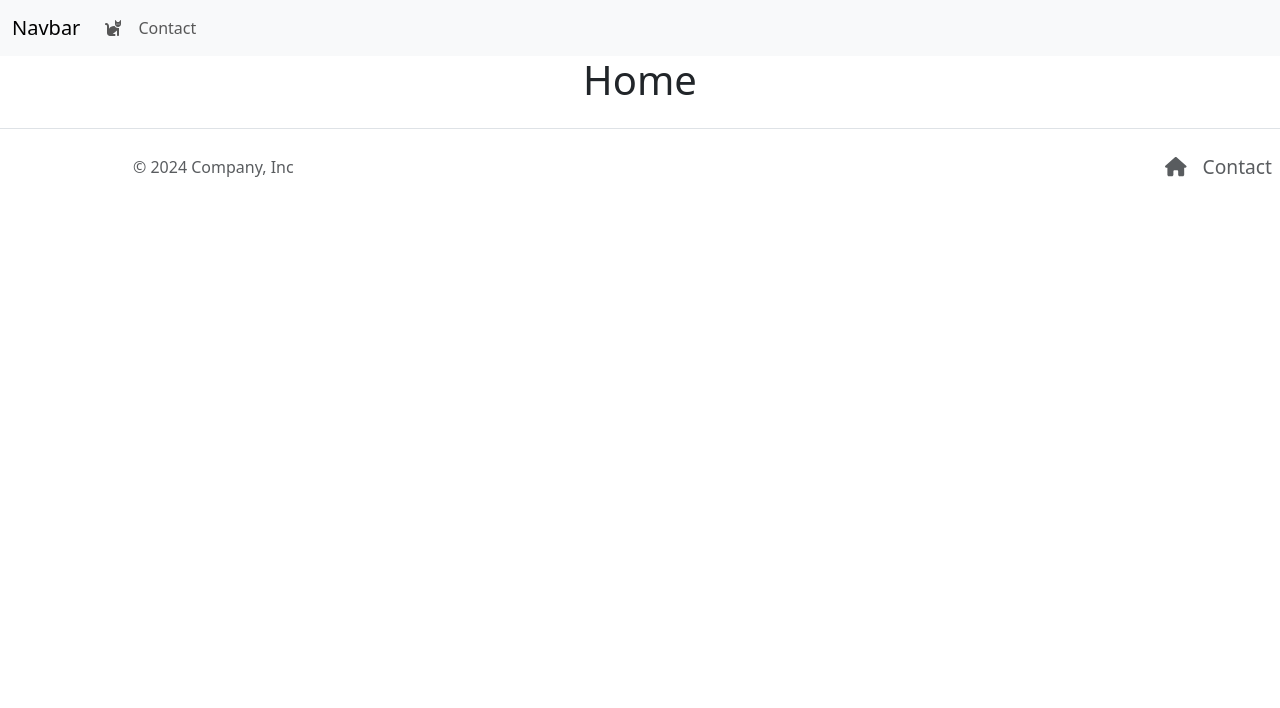
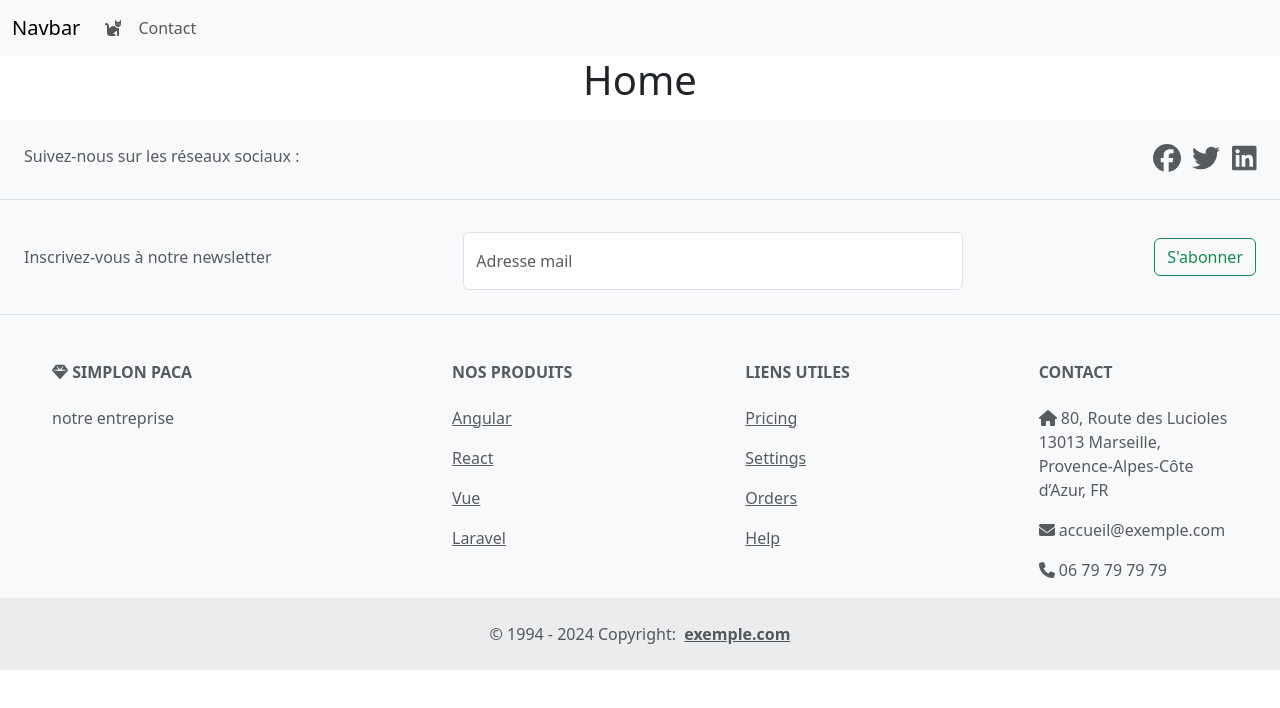
Before and after one commit to vivienLqy/Cours-react, a React (Create React App) app in the folder my_first_app/: page / in a window 1280 px wide. Shown: the top 708 px of the page. Built offline with nearby package versions, Linux system fonts and the light colour scheme.

Commit message:
ajout brand

```diff
--- a/my_first_app/package.json
+++ b/my_first_app/package.json
@@ -4,6 +4,7 @@
   "private": true,
   "dependencies": {
     "@fortawesome/fontawesome-svg-core": "^6.5.2",
+    "@fortawesome/free-brands-svg-icons": "^6.5.2",
     "@fortawesome/free-solid-svg-icons": "^6.5.2",
     "@fortawesome/react-fontawesome": "^0.2.0",
     "@testing-library/jest-dom": "^5.17.0",
--- a/my_first_app/src/components/Wrapper/Footer.js
+++ b/my_first_app/src/components/Wrapper/Footer.js
@@ -1,22 +1,113 @@
 import { Link } from "react-router-dom";
-import { FontAwesomeIcon } from '@fortawesome/react-fontawesome';
-import { faHome } from '@fortawesome/free-solid-svg-icons';
+import { faFacebook, faTwitter, faLinkedin } from "@fortawesome/free-brands-svg-icons";
+import { faEnvelope, faGem, faHome, faPhone } from "@fortawesome/free-solid-svg-icons";
+import { FontAwesomeIcon } from "@fortawesome/react-fontawesome";
 
 const Footer = () => {
     return (
+        <footer className="text-center text-lg-start bg-light text-muted mt-3">
+            <section className="d-flex justify-content-center justify-content-lg-between p-4 border-bottom">
+                <div className="me-5 d-none d-lg-block">
+                    <span>Suivez-nous sur les réseaux sociaux :</span>
+                </div>
+                <div className="d-flex justify-content-between col-3 col-sm-4 col-lg-2 col-xl-1">
+                    <Link to={"https://www.facebook.com/dsi.mediterranee"} className="text-reset">
+                        <FontAwesomeIcon className="fs-3" icon={faFacebook} />
+                    </Link>
+                    <Link to={"https://twitter.com/DsiMediterranee"} className="text-reset">
+                        <FontAwesomeIcon className="fs-3" icon={faTwitter} />
+                    </Link>
+                    <Link to={"https://fr.linkedin.com/company/dsi-m%C3%A9diterran%C3%A9e-entreprise-adapt%C3%A9e-et-solidaire"} className="text-reset">
+                        <FontAwesomeIcon className="fs-3" icon={faLinkedin} />
+                    </Link>
+                </div>
+            </section>
+            <section className="d-none d-lg-flex justify-content-center justify-content-lg-between p-4 border-bottom">
+                <form className="col-12">
+                    <div className="row d-flex justify-content-between">
+                        <div className="col-auto  d-flex align-items-center">
+                            <p className="mb-0">Inscrivez-vous à notre newsletter</p>
+                        </div>
+                        <div className="col-md-5 col-12">
+                            <div className="form-floating mt-2">
+                                <input type="email" id="floatingInput" placeholder="name@example.com" className="form-control" />
+                                <label className="form-label" htmlFor="floatingInput">Adresse mail</label>
+                            </div>
+                            {/* <EmailInput /> */}
+                        </div>
+                        <div className="col-auto d-flex align-items-center">
+                            <button type="submit" className="btn btn btn-outline-success">
+                                S'abonner
+                            </button>
+                        </div>
+                    </div>
+                </form>
+            </section>
 
-        <footer className="d-flex flex-wrap justify-content-between align-items-center py-3 my-4 border-top">
-            <p className="col-md-4 mb-0 text-body-secondary">&copy; 2024 Company, Inc</p>
-
-            <Link to="/" className="col-md-4 d-flex align-items-center justify-content-center mb-3 mb-md-0 me-md-auto link-body-emphasis text-decoration-none">
-                <svg className="bi me-2" width="40" height="32"><use xlinkHref="#bootstrap" /></svg>
-            </Link>
-
-            <ul className="nav col-md-4 justify-content-end">
-                <li className="nav-item"><Link className="nav-link px-2 text-body-secondary" to={"/"}><FontAwesomeIcon icon={faHome} /></Link></li>
-                <li className="nav-item"><Link className="nav-link px-2 text-body-secondary" to={"/contact"}>Contact</Link></li>
-
-            </ul>
+            <section>
+                <div className="d-flex justify-content-center text-center text-lg-start mt-5 col-12">
+                    <div className="row col-12">
+                        <div className="col-7 col-lg-3 mx-auto mb-4">
+                            <h6 className="text-uppercase fw-bold mb-4">
+                                <FontAwesomeIcon icon={faGem} /> Simplon Paca
+                            </h6>
+                            <p>
+                                notre entreprise
+                            </p>
+                        </div>
+                        <div className="col-5 col-lg-2 mx-auto mb-4">
+                            <h6 className="text-uppercase fw-bold mb-4">
+                                Nos Produits
+                            </h6>
+                            <p>
+                                <Link href="#!" className="text-reset">Angular</Link>
+                            </p>
+                            <p>
+                                <Link href="#!" className="text-reset">React</Link>
+                            </p>
+                            <p>
+                                <Link href="#!" className="text-reset">Vue</Link>
+                            </p>
+                            <p>
+                                <Link href="#!" className="text-reset">Laravel</Link>
+                            </p>
+                        </div>
+                        <div className="col-5 col-lg-2 mx-auto mb-4">
+                            <h6 className="text-uppercase fw-bold mb-4">
+                                LIENS UTILES
+                            </h6>
+                            <p>
+                                <Link href="#!" className="text-reset">Pricing</Link>
+                            </p>
+                            <p>
+                                <Link href="#!" className="text-reset">Settings</Link>
+                            </p>
+                            <p>
+                                <Link href="#!" className="text-reset">Orders</Link>
+                            </p>
+                            <p>
+                                <Link href="#!" className="text-reset">Help</Link>
+                            </p>
+                        </div>
+                        <div className="col-7 col-lg-2 mx-auto mb-md-0 mb-4">
+                            <h6 className="text-uppercase fw-bold mb-4">Contact</h6>
+                            <address>
+                                <a href="https://www.google.fr/maps/place/" className="text-reset link-underline link-underline-opacity-0"><FontAwesomeIcon icon={faHome} /> 80, Route des Lucioles<br /> 13013 Marseille,<br /> Provence-Alpes-Côte d’Azur, FR</a>
+                            </address>
+                            <address>
+                                <a href="mailto:accueil@exemple.com" className="text-reset link-underline link-underline-opacity-0"><FontAwesomeIcon icon={faEnvelope} /> accueil@exemple.com</a>
+                            </address>
+                            <address>
+                                <a href="tel:+13115552368" className="text-reset link-underline link-underline-opacity-0"><FontAwesomeIcon icon={faPhone} /> 06 79 79 79 79</a>
+                            </address>
+                        </div>
+                    </div>
+                </div>
+            </section>
+            <div className="text-center p-4" style={{ backgroundColor: "rgba(0, 0, 0, 0.05)" }}>
+                © 1994 - {new Date().getFullYear()} Copyright: &nbsp;
+                <Link className="text-reset fw-bold" href="https://www.exemple.com/">exemple.com</Link>
+            </div>
         </footer>
     );
 };
```
Also changed, not shown: 1 other file (tests, documents, lock files or other folders).
